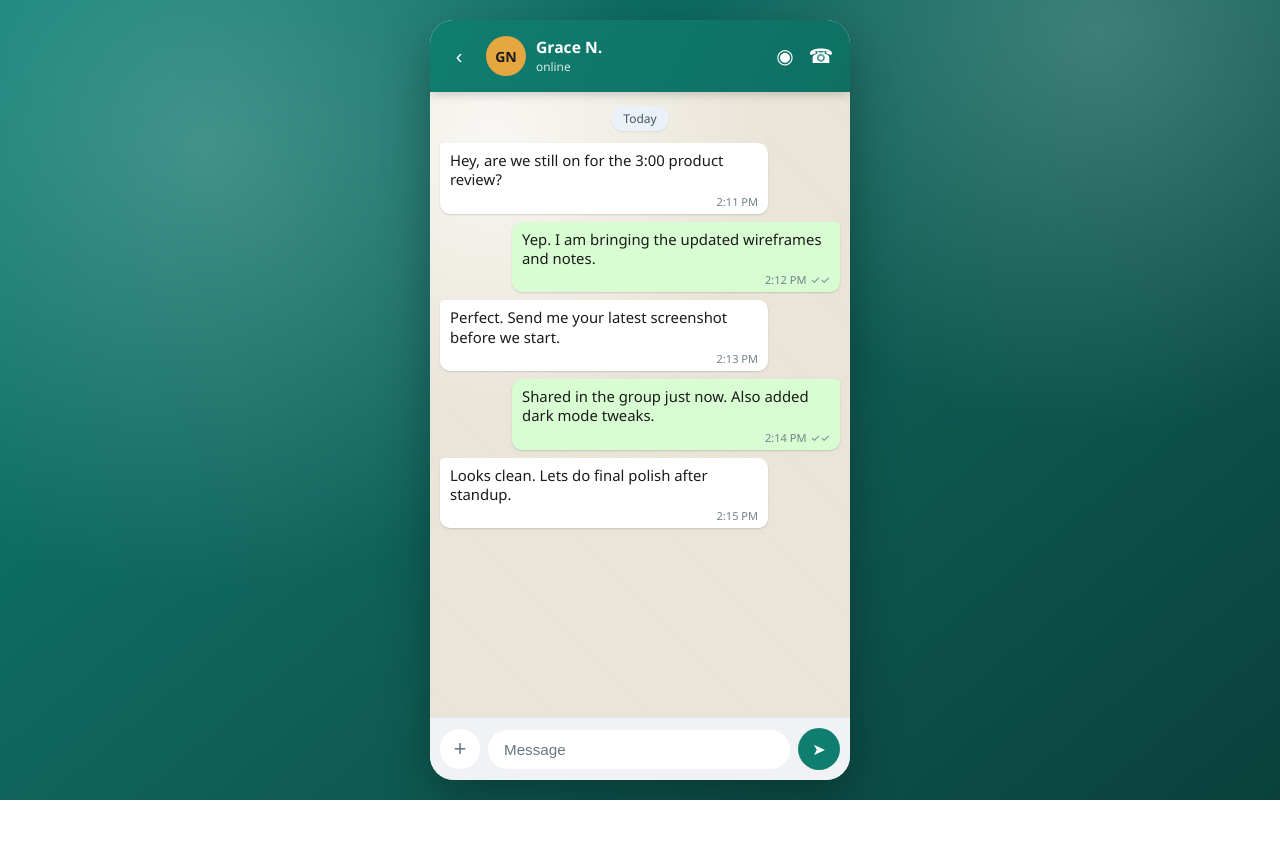
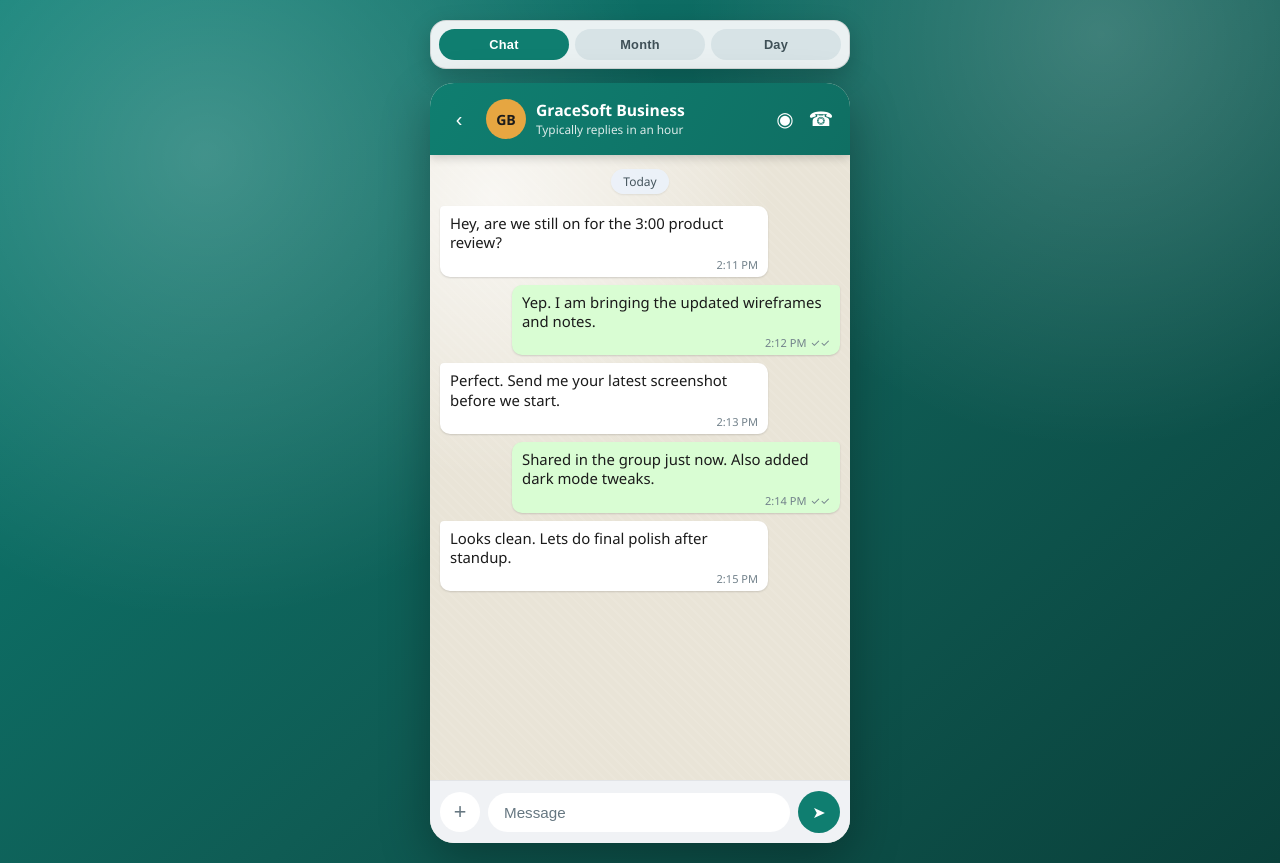
Before and after one commit to davinaleong/gracesoft-wa-ai-agent-poc, a React (Vite) app: page / in a window 1280 px wide. Before the commit the page ends 800 px from the top, so only its background shows below. Built offline with nearby package versions, Linux system fonts and the light colour scheme.

Commit message:
Refine business chat and booking calendar views

```diff
--- a/src/App.css
+++ b/src/App.css
@@ -5,13 +5,16 @@
     radial-gradient(circle at 86% 4%, rgba(255, 255, 255, 0.2), transparent 30%),
     linear-gradient(140deg, #0b7e74 0%, #0f5c54 56%, #0a413b 100%);
   display: flex;
-  justify-content: center;
-  align-items: stretch;
+  flex-direction: column;
+  justify-content: flex-start;
+  align-items: center;
+  gap: 10px;
+  padding: 10px 10px 0;
 }
 
 .phone-frame {
   width: 100%;
-  min-height: 100svh;
+  min-height: calc(100svh - 68px);
   background-color: #e9e4d7;
   background-image:
     radial-gradient(circle at 15% 15%, rgba(255, 255, 255, 0.7), transparent 38%),
@@ -39,6 +42,35 @@
   top: 0;
   z-index: 10;
   box-shadow: 0 2px 10px rgba(0, 0, 0, 0.2);
+}
+
+.view-switcher {
+  width: min(100%, 420px);
+  display: grid;
+  grid-template-columns: repeat(3, 1fr);
+  gap: 6px;
+  padding: 8px;
+  border-radius: 16px;
+  background: rgba(244, 247, 248, 0.96);
+  border: 1px solid rgba(0, 0, 0, 0.12);
+  box-shadow: 0 8px 24px rgba(0, 0, 0, 0.2);
+}
+
+.view-tab {
+  border: 0;
+  border-radius: 999px;
+  padding: 8px 0;
+  background: #d7e3e6;
+  color: #3f5057;
+  font-size: 0.8rem;
+  font-weight: 700;
+  letter-spacing: 0.02em;
+  cursor: pointer;
+}
+
+.view-tab.active {
+  background: #0f7e70;
+  color: #fff;
 }
 
 .icon-button {
@@ -104,6 +136,151 @@
   display: flex;
   flex-direction: column;
   gap: 12px;
+}
+
+.calendar-view {
+  flex: 1;
+  overflow-y: auto;
+  padding: 12px 10px 14px;
+  display: flex;
+  flex-direction: column;
+  gap: 12px;
+}
+
+.calendar-topbar {
+  background: rgba(255, 255, 255, 0.78);
+  border-radius: 14px;
+  padding: 10px 12px;
+  backdrop-filter: blur(2px);
+}
+
+.calendar-title {
+  margin: 0;
+  color: #182124;
+  font-size: 1rem;
+  font-weight: 800;
+}
+
+.calendar-subtitle {
+  margin: 2px 0 0;
+  color: #506169;
+  font-size: 0.75rem;
+}
+
+.month-grid {
+  display: grid;
+  grid-template-columns: repeat(7, minmax(0, 1fr));
+  gap: 5px;
+}
+
+.weekday {
+  text-align: center;
+  font-size: 0.67rem;
+  text-transform: uppercase;
+  letter-spacing: 0.04em;
+  color: #4f6368;
+  padding-bottom: 2px;
+}
+
+.month-cell {
+  min-height: 78px;
+  border-radius: 10px;
+  background: rgba(255, 255, 255, 0.72);
+  padding: 5px 4px;
+  border: 1px solid rgba(22, 33, 38, 0.08);
+}
+
+.month-cell.is-selected {
+  border-color: rgba(15, 126, 112, 0.66);
+  box-shadow: inset 0 0 0 1px rgba(15, 126, 112, 0.25);
+}
+
+.month-day-number {
+  margin: 0;
+  color: #25343a;
+  font-size: 0.74rem;
+  font-weight: 700;
+}
+
+.month-event-list {
+  list-style: none;
+  margin: 4px 0 0;
+  padding: 0;
+  display: flex;
+  flex-direction: column;
+  gap: 3px;
+}
+
+.month-event-dot {
+  font-size: 0.56rem;
+  line-height: 1.1;
+  border-radius: 6px;
+  padding: 2px 4px;
+  color: #18313a;
+  white-space: nowrap;
+  overflow: hidden;
+  text-overflow: ellipsis;
+}
+
+.day-view {
+  padding-bottom: 18px;
+}
+
+.day-event-list {
+  list-style: none;
+  margin: 0;
+  padding: 0;
+  display: flex;
+  flex-direction: column;
+  gap: 8px;
+}
+
+.day-event-card {
+  background: rgba(255, 255, 255, 0.9);
+  border-radius: 14px;
+  padding: 10px 12px;
+  border-left: 4px solid transparent;
+  box-shadow: 0 1px 3px rgba(0, 0, 0, 0.12);
+}
+
+.day-event-time {
+  margin: 0;
+  color: #4d6268;
+  font-size: 0.75rem;
+  font-weight: 700;
+}
+
+.day-event-title {
+  margin: 4px 0 0;
+  color: #1f2c30;
+  font-size: 0.93rem;
+  line-height: 1.25;
+}
+
+.day-event-meta {
+  margin: 4px 0 0;
+  color: #5a6d72;
+  font-size: 0.72rem;
+}
+
+.event-blue {
+  background-color: rgba(160, 211, 255, 0.7);
+  border-color: rgba(59, 130, 246, 0.85);
+}
+
+.event-green {
+  background-color: rgba(161, 232, 203, 0.72);
+  border-color: rgba(16, 185, 129, 0.82);
+}
+
+.event-orange {
+  background-color: rgba(253, 213, 170, 0.75);
+  border-color: rgba(249, 115, 22, 0.85);
+}
+
+.event-purple {
+  background-color: rgba(221, 201, 255, 0.74);
+  border-color: rgba(139, 92, 246, 0.82);
 }
 
 .date-pill {
@@ -238,7 +415,7 @@
 @media (min-width: 640px) {
   .chat-shell {
     padding: 20px;
-    align-items: center;
+    gap: 14px;
   }
 
   .phone-frame {
--- a/src/App.tsx
+++ b/src/App.tsx
@@ -1,3 +1,4 @@
+import { useMemo, useState } from 'react'
 import './App.css'
 
 type Message = {
@@ -5,6 +6,18 @@ type Message = {
   text: string
   time: string
   incoming?: boolean
+}
+
+type AppView = 'chat' | 'month' | 'day'
+
+type CalendarEvent = {
+  id: string
+  day: number
+  title: string
+  startHour: number
+  startMinute: number
+  durationMinutes: number
+  color: string
 }
 
 const messages: Message[] = [
@@ -38,22 +51,153 @@ const messages: Message[] = [
   },
 ]
 
+const monthName = 'April 2026'
+const selectedDay = 24
+const daysInMonth = 30
+const monthStartWeekday = 3
+const eventTitles = [
+  'Initial Consultation',
+  'Product Demo Booking',
+  'Onboarding Session',
+  'Renewal Discussion',
+  'Support Follow-up',
+  'Implementation Review',
+  'Quarterly Check-in',
+  'Training Appointment',
+  'Contract Walkthrough',
+  'Requirements Workshop',
+]
+const clientNames = [
+  'Acme Retail',
+  'Northwind Labs',
+  'BrightWave Co.',
+  'Orchid Dental',
+  'Summit Realty',
+  'Maple Legal',
+  'Bluebird Cafe',
+  'Peak Fitness',
+]
+const eventColors = ['event-blue', 'event-green', 'event-orange', 'event-purple']
+
+function createSeededRandom(seed: number) {
+  let value = seed
+
+  return () => {
+    value = (value * 1664525 + 1013904223) % 4294967296
+    return value / 4294967296
+  }
+}
+
+function generateRandomEvents(): CalendarEvent[] {
+  const rand = createSeededRandom(20260424)
+  const events: CalendarEvent[] = []
+
+  for (let day = 1; day <= daysInMonth; day += 1) {
+    const eventsPerDay = 1 + Math.floor(rand() * 3)
+
+    for (let index = 0; index < eventsPerDay; index += 1) {
+      const startHour = 8 + Math.floor(rand() * 11)
+      const startMinute = rand() > 0.5 ? 30 : 0
+      const durationMinutes = [30, 45, 60, 90][Math.floor(rand() * 4)]
+      const appointmentType = eventTitles[Math.floor(rand() * eventTitles.length)]
+      const client = clientNames[Math.floor(rand() * clientNames.length)]
+      const color = eventColors[Math.floor(rand() * eventColors.length)]
+
+      events.push({
+        id: `e-${day}-${index}`,
+        day,
+        title: `${appointmentType} - ${client}`,
+        startHour,
+        startMinute,
+        durationMinutes,
+        color,
+      })
+    }
+  }
+
+  return events.sort((a, b) => {
+    if (a.day !== b.day) return a.day - b.day
+    if (a.startHour !== b.startHour) return a.startHour - b.startHour
+    return a.startMinute - b.startMinute
+  })
+}
+
+function formatTime(hour: number, minute: number): string {
+  const period = hour >= 12 ? 'PM' : 'AM'
+  const displayHour = hour % 12 === 0 ? 12 : hour % 12
+  const displayMinute = minute === 0 ? '00' : `${minute}`
+  return `${displayHour}:${displayMinute} ${period}`
+}
+
 function App() {
+  const [view, setView] = useState<AppView>('chat')
+  const events = useMemo(() => generateRandomEvents(), [])
+
+  const selectedDayEvents = useMemo(
+    () => events.filter((event) => event.day === selectedDay),
+    [events]
+  )
+
+  const monthCells = useMemo(() => {
+    const cells: Array<number | null> = []
+
+    for (let index = 0; index < monthStartWeekday; index += 1) {
+      cells.push(null)
+    }
+
+    for (let day = 1; day <= daysInMonth; day += 1) {
+      cells.push(day)
+    }
+
+    while (cells.length % 7 !== 0) {
+      cells.push(null)
+    }
+
+    return cells
+  }, [])
+
+  const weekdayLabels = ['Sun', 'Mon', 'Tue', 'Wed', 'Thu', 'Fri', 'Sat']
+
   return (
-    <main className="chat-shell" aria-label="WhatsApp like chat screen">
+    <main className="chat-shell" aria-label="Messaging and calendar views">
+      <nav className="view-switcher" aria-label="View switcher">
+        <button
+          type="button"
+          className={`view-tab ${view === 'chat' ? 'active' : ''}`}
+          onClick={() => setView('chat')}
+        >
+          Chat
+        </button>
+        <button
+          type="button"
+          className={`view-tab ${view === 'month' ? 'active' : ''}`}
+          onClick={() => setView('month')}
+        >
+          Month
+        </button>
+        <button
+          type="button"
+          className={`view-tab ${view === 'day' ? 'active' : ''}`}
+          onClick={() => setView('day')}
+        >
+          Day
+        </button>
+      </nav>
+
       <section className="phone-frame">
+        {view === 'chat' && (
           <header className="chat-header" aria-label="Conversation header">
             <button type="button" className="icon-button" aria-label="Go back">
               <span aria-hidden="true">&#x2039;</span>
             </button>
 
             <div className="contact-avatar" aria-hidden="true">
-            GN
+              GB
             </div>
 
             <div className="contact-meta">
-            <p className="contact-name">Grace N.</p>
-            <p className="contact-status">online</p>
+              <p className="contact-name">GraceSoft Business</p>
+              <p className="contact-status">Typically replies in an hour</p>
             </div>
 
             <div className="header-actions" aria-hidden="true">
@@ -65,7 +209,10 @@ function App() {
               </button>
             </div>
           </header>
+        )}
 
+        {view === 'chat' && (
+          <>
             <section className="chat-body" aria-label="Messages">
               <p className="date-pill">Today</p>
 
@@ -110,6 +257,72 @@ function App() {
                 &#10148;
               </button>
             </form>
+          </>
+        )}
+
+        {view === 'month' && (
+          <section className="calendar-view" aria-label="Month calendar">
+            <header className="calendar-topbar">
+              <p className="calendar-title">{monthName}</p>
+              <p className="calendar-subtitle">Client bookings this month</p>
+            </header>
+
+            <div className="month-grid" role="grid" aria-label="Monthly events grid">
+              {weekdayLabels.map((weekday) => (
+                <span key={weekday} className="weekday" role="columnheader">
+                  {weekday}
+                </span>
+              ))}
+
+              {monthCells.map((day, index) => {
+                const dayEvents = day ? events.filter((event) => event.day === day).slice(0, 3) : []
+
+                return (
+                  <article
+                    key={`cell-${index}`}
+                    className={`month-cell ${day === selectedDay ? 'is-selected' : ''}`}
+                    role="gridcell"
+                    aria-label={day ? `April ${day}` : 'Empty day'}
+                  >
+                    {day && (
+                      <>
+                        <p className="month-day-number">{day}</p>
+                        <ul className="month-event-list" aria-label={`Events for day ${day}`}>
+                          {dayEvents.map((event) => (
+                            <li key={event.id} className={`month-event-dot ${event.color}`}>
+                              {event.title}
+                            </li>
+                          ))}
+                        </ul>
+                      </>
+                    )}
+                  </article>
+                )
+              })}
+            </div>
+          </section>
+        )}
+
+        {view === 'day' && (
+          <section className="calendar-view day-view" aria-label="Day calendar">
+            <header className="calendar-topbar">
+              <p className="calendar-title">Friday, April {selectedDay}</p>
+              <p className="calendar-subtitle">Appointments booked by clients</p>
+            </header>
+
+            <ul className="day-event-list" aria-label="Events for selected day">
+              {selectedDayEvents.map((event) => (
+                <li key={event.id} className={`day-event-card ${event.color}`}>
+                  <p className="day-event-time">
+                    {formatTime(event.startHour, event.startMinute)}
+                  </p>
+                  <h2 className="day-event-title">{event.title}</h2>
+                  <p className="day-event-meta">{event.durationMinutes} min</p>
+                </li>
+              ))}
+            </ul>
+          </section>
+        )}
       </section>
     </main>
   )
```
Also changed, not shown: 1 other file (tests, documents, lock files or other folders). Lines whose indentation alone changed are shown as unchanged.
